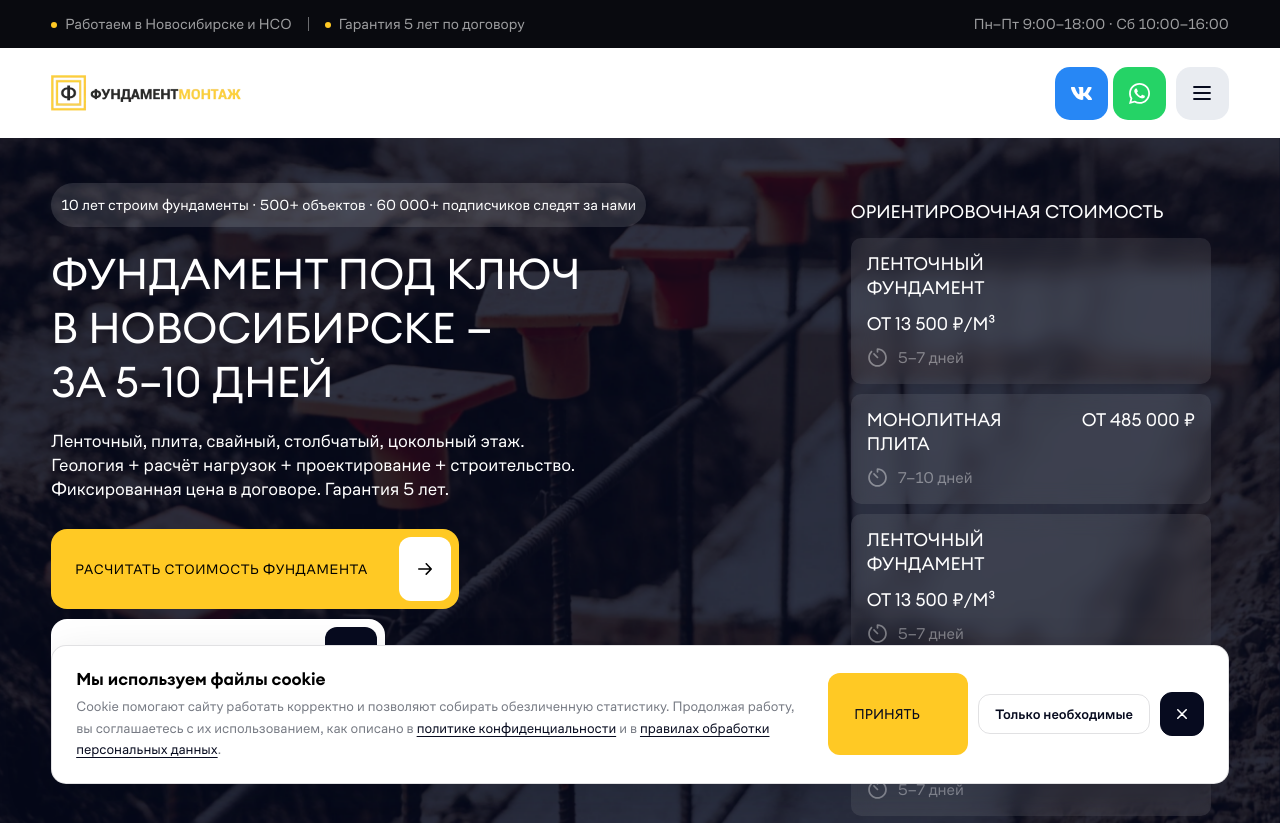
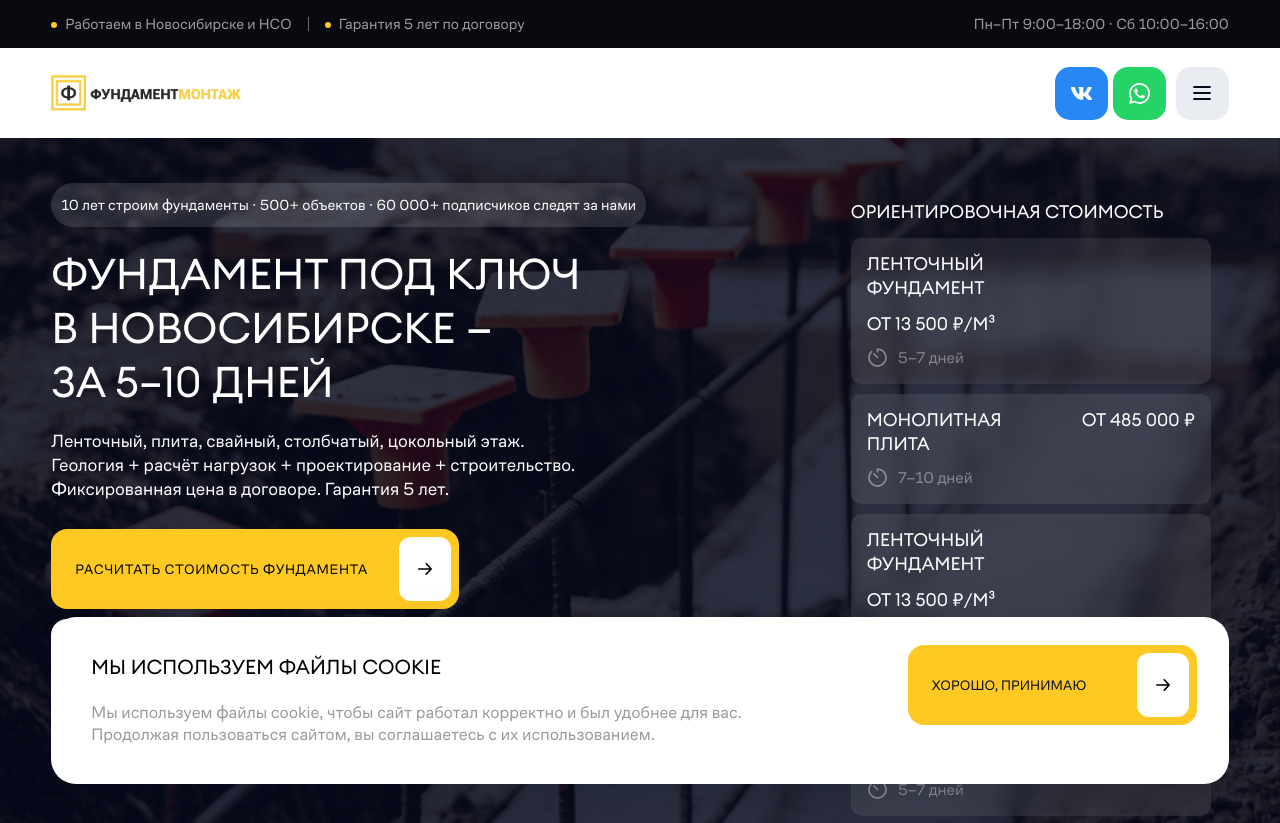
Before and after one commit to Zafarovpolat/fundament-montazh, a website: page index.html in a window 1280 px wide. Shown: the top 823 px of the page. Drawn offline with Linux system fonts and the light colour scheme.

Commit message:
Куки-плашка 1:1 по кадру 440:1632 (экспорт 1663x167)
Точные значения сняты с присланного PNG-экспорта 1x (Figma REST по узлу
не отдаётся — 401/429), сверка — тем же измерителем по рендеру:

- панель 1660x167 (ширина контейнера = 1660, как у панелей секций; кадр
  1663 — она же с учётом скругления), заливка #FFF, обводки нет
  (strokes: []), cornerRadius 25 — как у панелей; align-items: start,
  паддинг 28/32/28/40 (в кадре текст и кнопка идут от верхнего края)
- заголовок: --font-heading 30/44, uppercase, #000, инк 516x28 @x43
  против 521x29 @x41 в кадре
- примечание: 17/22 #000 @ 40 %, max-width 680 px держит переносы кадра
  (647 и 561 px строк -> 648 и 563)
- кнопка: штатный .button[data-motion-button] (107 px, полоса-иконка 60 px,
  r20) + min-width 289 px как в кадре; лейбл 129 px на той же высоте y77
- в кадре одна кнопка принятия: убраны «Только необходимые» и крестик;
  consent.js работает делегированным кликом по data-consent-* и Escape,
  мёртвых селекторов не осталось — клик пишет
  fm:cookie-consent={analytics:true} и закрывает плашку (проверено)

```diff
--- a/index.html
+++ b/index.html
@@ -2783,50 +2783,30 @@
         <div class="cookie-bar__text">
           <p class="cookie-bar__title">Мы используем файлы cookie</p>
           <p class="cookie-bar__note">
-            Cookie помогают сайту работать корректно и позволяют собирать
-            обезличенную статистику. Продолжая работу, вы соглашаетесь с их
-            использованием, как описано в
-            <a href="privacy.html">политике конфиденциальности</a> и в
-            <a href="personal-data.html"
-              >правилах обработки персональных данных</a
-            >.
+            Мы используем файлы cookie, чтобы сайт работал корректно и был
+            удобнее для вас. Продолжая пользоваться сайтом, вы соглашаетесь с их
+            использованием.
           </p>
         </div>
-        <div class="cookie-bar__actions">
-          <button
-            class="button button--yellow cookie-bar__accept"
-            data-consent-accept=""
-            type="button"
-          >
-            <span class="button-label">Принять</span>
-          </button>
-          <button
-            aria-label="Разрешить только необходимые cookie"
-            class="cookie-bar__decline"
-            data-consent-decline=""
-            type="button"
-          >
-            Только необходимые
-          </button>
-          <button
-            aria-label="Закрыть уведомление о cookie"
-            class="cookie-bar__close"
-            data-consent-dismiss=""
-            type="button"
-          >
-            <svg
+        <button
+          class="button button--yellow cookie-bar__accept"
+          data-consent-accept=""
+          data-motion-button=""
+          type="button"
+        >
+          <span class="button-label">Хорошо, принимаю</span
+          ><span aria-hidden="true" class="button-icon"
+            ><svg
               aria-hidden="true"
               class="figma-icon icon-sprite"
               focusable="false"
             >
               <use
-                href="assets/icons/sprite.svg#i-close"
-                xlink:href="assets/icons/sprite.svg#i-close"
-              />
-            </svg>
-          </button>
-        </div>
-      </div>
+                href="assets/icons/sprite.svg#i-visit-arrow"
+                xlink:href="assets/icons/sprite.svg#i-visit-arrow"
+              /></svg
+          ></span>
+        </button>
     </aside>
     <script src="consent.js?v=3.6.4" defer=""></script>
     <dialog
--- a/interactions.css
+++ b/interactions.css
@@ -551,8 +551,12 @@ html.img-fade .img-reveal {
 }
 
 /* ============================================================
-   Куки-плашка (макет 440:1632, панель 1663×167).
-   Поязается снизу, живёт над параллаксом, не блокирует контент.
+   Куки-плашка — кадр 440:1632 «Мы используем файлы cookie» 1663x167:
+   панель ширины контейнера, заливка #FFF, обводки в узле нет (strokes: []),
+   cornerRadius 25 — как у панелей секций (на PNG-экспорте дуга выглядит
+   короче, это сглаживание углов Figma); текст 40 px от левого края,
+   кнопка 289x107 у правого.
+   Появляется снизу, живёт над параллаксом, не блокирует контент.
    ============================================================ */
 .cookie-bar {
   position: fixed;
@@ -570,14 +574,17 @@ html.img-fade .img-reveal {
   pointer-events: auto;
   display: grid;
   grid-template-columns: minmax(0, 1fr) auto;
-  align-items: center;
-  gap: 20px;
+  /* В кадре и текст, и кнопка идут от верхнего края (28 px), а не
+     центрируются: кнопка 107 px стоит y28..135 при панели 167 px. */
+  align-items: start;
+  gap: 24px;
   max-width: var(--container);
+  /* 167 px кадра = 30 сверху + 107 кнопка + 30 снизу (замер по пикселям). */
+  min-height: 167px;
   margin-inline: auto;
-  padding: 22px 24px;
+  padding: 28px 32px 28px 40px;
   background: #fff;
-  border: 1px solid var(--line);
-  border-radius: 15px;
+  border-radius: 25px;
   box-shadow: 0 18px 48px #070b1f26;
   opacity: 0;
   transform: translateY(14px);
@@ -589,83 +596,40 @@ html.cookie-shown .cookie-bar__inner {
   opacity: 1;
   transform: none;
 }
+/* Заголовок: по кадру инк 521x29 px при x41 (замер по пикселям экспорта
+   1x) — это шрифт 30 px в --font-heading, lh 44; больше ничего из
+   типографики узла 440:1632 не читается, поэтому значения взяты с
+   измерений, а не на глаз. */
 .cookie-bar__title {
-  font: 600 17px/1.3 var(--font-heading);
-  margin: 0 0 6px;
+  margin: 0 0 12px;
+  color: #000;
+  font-family: var(--font-heading);
+  font-size: clamp(18px, 1.5625vw, 30px);
+  font-weight: 400;
+  line-height: 44px;
+  text-transform: uppercase;
 }
+/* Примечание: 17/22 #000 @ 40 % — шаг строк в экспорте 23 px, строки
+   87..101 и 110..123; инк 1-й строки 648 px, переносы кадра держит
+   max-width 680 px. */
 .cookie-bar__note {
   margin: 0;
-  font-size: 14px;
-  line-height: 1.55;
-  color: var(--muted);
+  max-width: 680px;
+  color: rgba(0, 0, 0, 0.4);
+  font-size: 17px;
+  line-height: 22px;
 }
-.cookie-bar__note a {
-  color: var(--ink);
-  text-decoration: underline;
-  text-underline-offset: 3px;
-  transition: opacity 200ms ease;
-}
-.cookie-bar__note a:hover,
-.cookie-bar__note a:focus-visible {
-  opacity: 0.7;
-}
-.cookie-bar__actions {
-  display: flex;
-  align-items: center;
-  gap: 10px;
-}
+/* Кнопка — штатный компонент .button[data-motion-button] (полоса-иконка
+   60 px, r20); в кадре она единственная. Ширина 289 px из кадра: подписшь
+   прижата к левому краю (31 px), полоса — к правому (10 px), остальное —
+   свободный промежуток, поэтому min-width, а не паддинги. */
 .cookie-bar__accept {
-  --button-height: 46px;
-  min-width: 140px;
-}
-.cookie-bar__decline,
-.cookie-bar__close {
-  font: 500 14px/1 var(--font-body);
-  color: var(--ink);
-  background: none;
-  border: 1px solid var(--line);
-  border-radius: 12px;
-  padding: 12px 16px;
-  cursor: pointer;
-  transition:
-    background-color 200ms ease,
-    border-color 200ms ease,
-    opacity 200ms ease;
-}
-.cookie-bar__decline:hover {
-  background: #f3f3f3;
-}
-.cookie-bar__decline:focus-visible,
-.cookie-bar__close:focus-visible,
-.cookie-bar__accept:focus-visible {
-  outline: 2px solid var(--accent);
-  outline-offset: 2px;
-}
-.cookie-bar__close {
-  display: grid;
-  place-items: center;
-  width: 44px;
-  height: 44px;
-  padding: 0;
-  background: var(--ink);
-  border-color: var(--ink);
-}
-.cookie-bar__close .figma-icon {
-  width: 10px;
-  height: 10px;
-}
-.cookie-bar__close:hover {
-  background: #1d2133;
-  border-color: #1d2133;
+  min-width: 289px;
 }
 @media (max-width: 1024px) {
   .cookie-bar__inner {
     grid-template-columns: minmax(0, 1fr);
     gap: 14px;
-  }
-  .cookie-bar__actions {
-    grid-column: 1 / -1;
-    flex-wrap: wrap;
   }
 }
 @media (max-width: 560px) {
@@ -673,12 +637,11 @@ html.cookie-shown .cookie-bar__inner {
     padding-inline: 12px;
   }
   .cookie-bar__inner {
-    grid-template-columns: minmax(0, 1fr);
+    min-height: 0;
     padding: 18px;
   }
-  .cookie-bar__actions {
-    flex-direction: column-reverse;
-    align-items: stretch;
+  .cookie-bar__note {
+    max-width: none;
   }
   .cookie-bar__accept {
     width: 100%;
```
